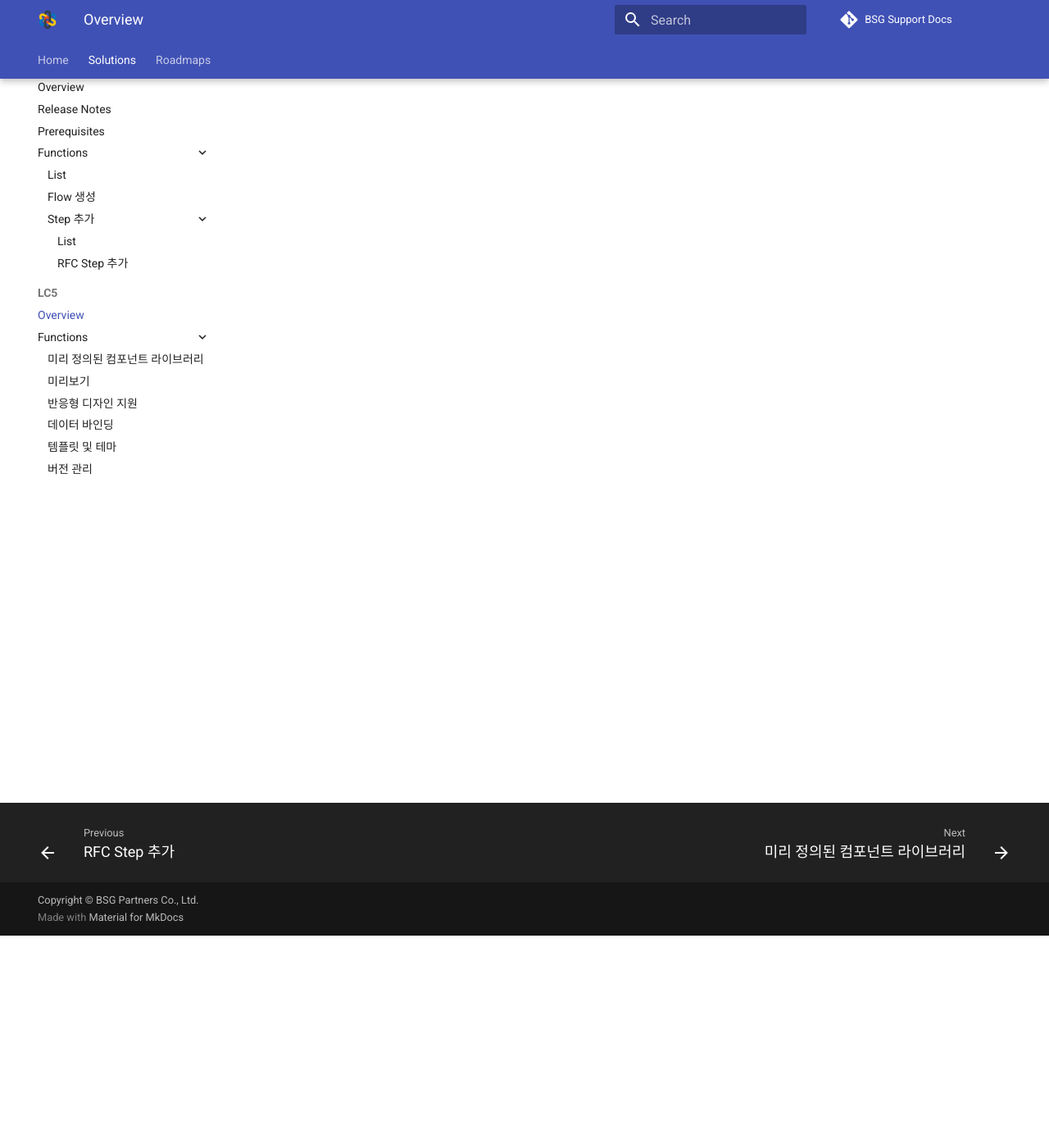
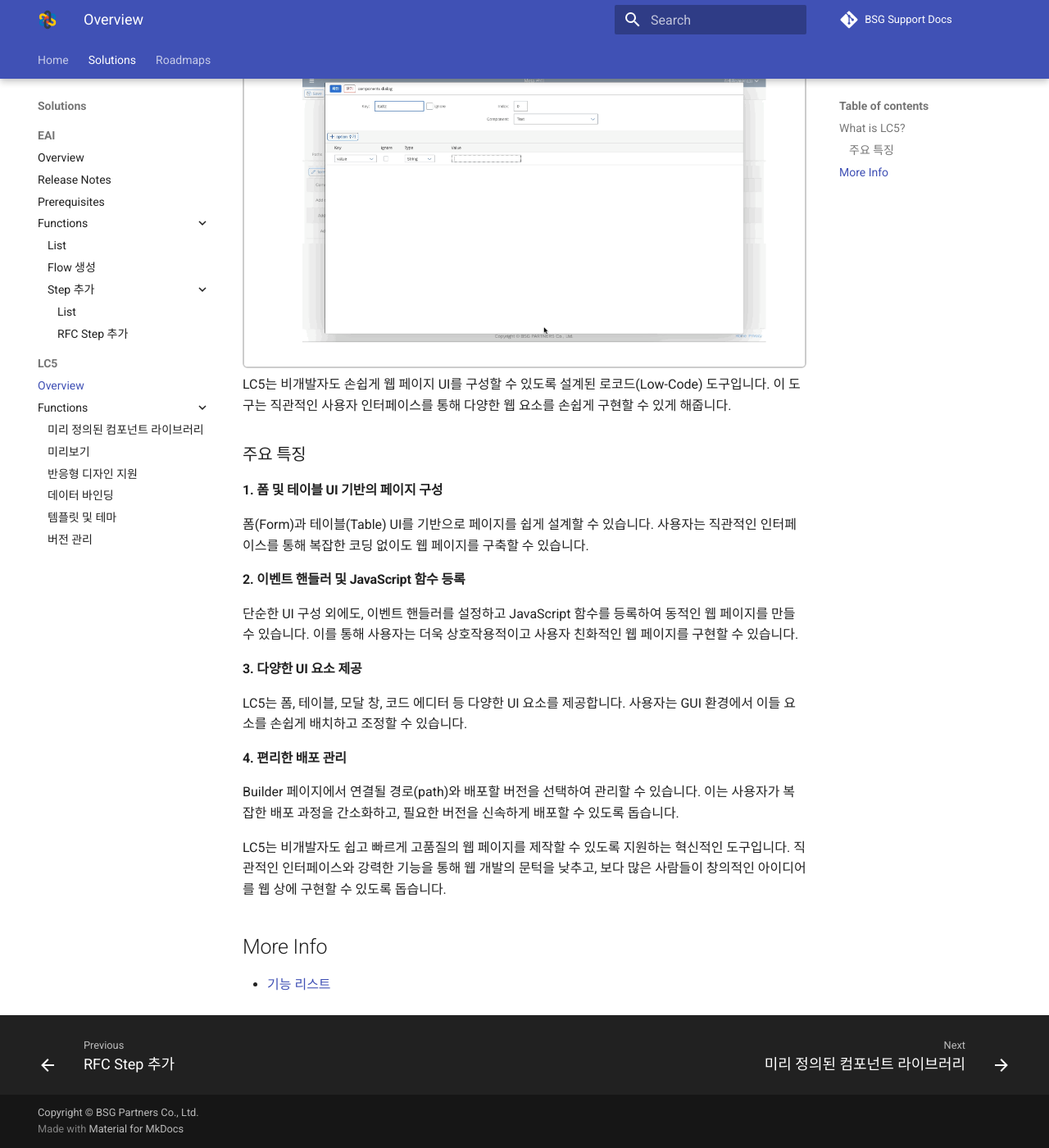
Before and after one commit to bsgp/docs, an MkDocs documentation site: the page built from docs/lc5/index.md, in a window 1280 px wide and 1400 px high, scrolled down 259 px. Shown: the whole window at 82% size. Built offline with MkDocs 1.6.1 and Material for MkDocs 9.7.7, drawn with Linux system fonts in a browser that asks for light colours; comment, search, counter and statistics services are not loaded.

Commit message:
fix(lc5) : Overview 작성

```diff
--- a/docs/lc5/index.md
+++ b/docs/lc5/index.md
@@ -1,3 +1,30 @@
 # LC5 Overview
 
+## What is LC5?
+
+![Image](assets/lc5_introduce.gif)
+LC5는 비개발자도 손쉽게 웹 페이지 UI를 구성할 수 있도록 설계된 로코드(Low-Code) 도구입니다. 이 도구는 직관적인 사용자 인터페이스를 통해 다양한 웹 요소를 손쉽게 구현할 수 있게 해줍니다.
+
+### 주요 특징
+
+#### 1. 폼 및 테이블 UI 기반의 페이지 구성
+
+폼(Form)과 테이블(Table) UI를 기반으로 페이지를 쉽게 설계할 수 있습니다. 사용자는 직관적인 인터페이스를 통해 복잡한 코딩 없이도 웹 페이지를 구축할 수 있습니다.
+
+#### 2. 이벤트 핸들러 및 JavaScript 함수 등록
+
+단순한 UI 구성 외에도, 이벤트 핸들러를 설정하고 JavaScript 함수를 등록하여 동적인 웹 페이지를 만들 수 있습니다. 이를 통해 사용자는 더욱 상호작용적이고 사용자 친화적인 웹 페이지를 구현할 수 있습니다.
+
+#### 3. 다양한 UI 요소 제공
+
+LC5는 폼, 테이블, 모달 창, 코드 에디터 등 다양한 UI 요소를 제공합니다. 사용자는 GUI 환경에서 이들 요소를 손쉽게 배치하고 조정할 수 있습니다.
+
+#### 4. 편리한 배포 관리
+
+Builder 페이지에서 연결될 경로(path)와 배포할 버전을 선택하여 관리할 수 있습니다. 이는 사용자가 복잡한 배포 과정을 간소화하고, 필요한 버전을 신속하게 배포할 수 있도록 돕습니다.
+
+LC5는 비개발자도 쉽고 빠르게 고품질의 웹 페이지를 제작할 수 있도록 지원하는 혁신적인 도구입니다. 직관적인 인터페이스와 강력한 기능을 통해 웹 개발의 문턱을 낮추고, 보다 많은 사람들이 창의적인 아이디어를 웹 상에 구현할 수 있도록 돕습니다.
+
+## More Info
+
 - [기능 리스트](functions/index.md)
```
Also changed, not shown: docs/lc5/assets/lc5_introduce.gif (added).
